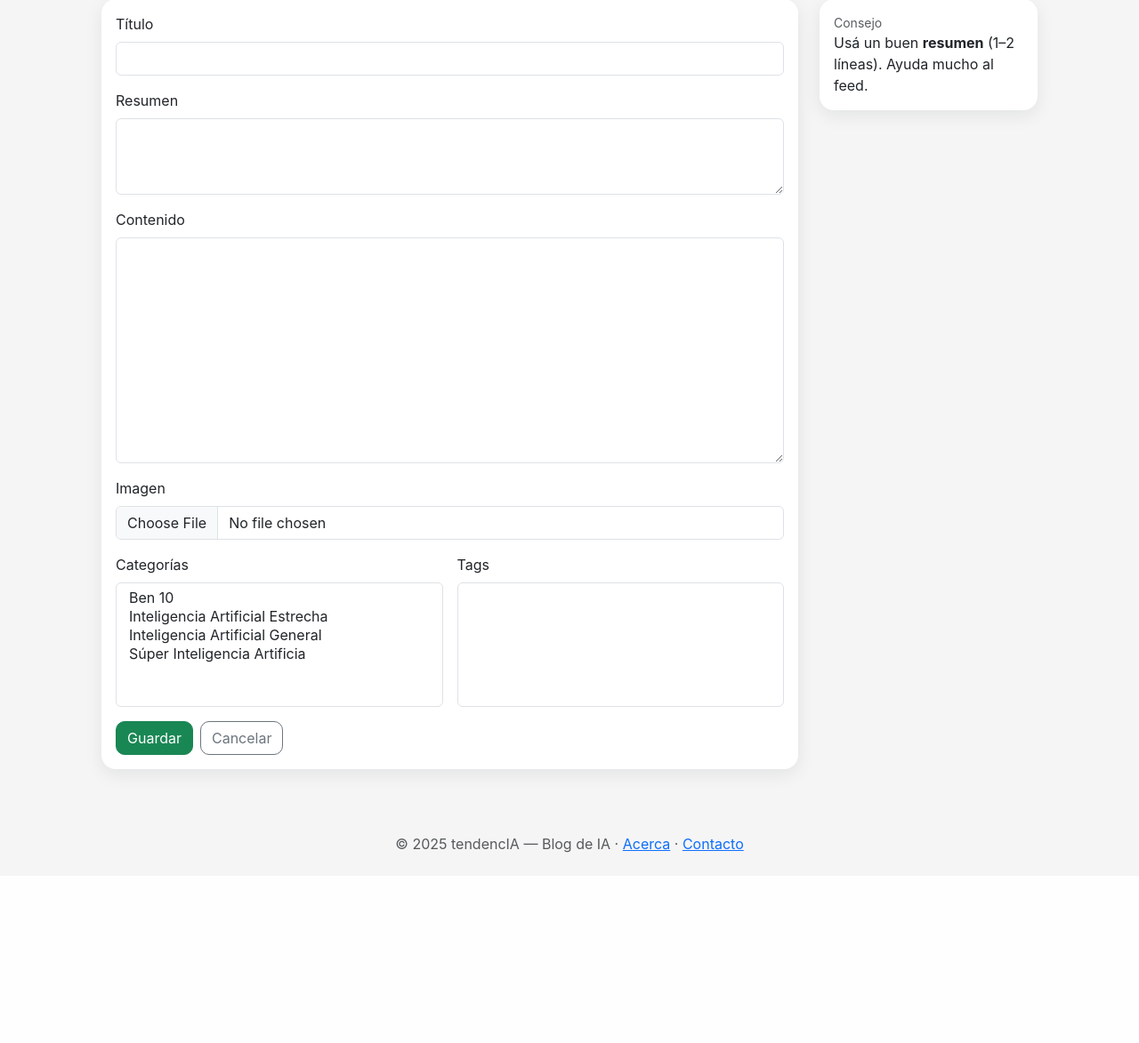
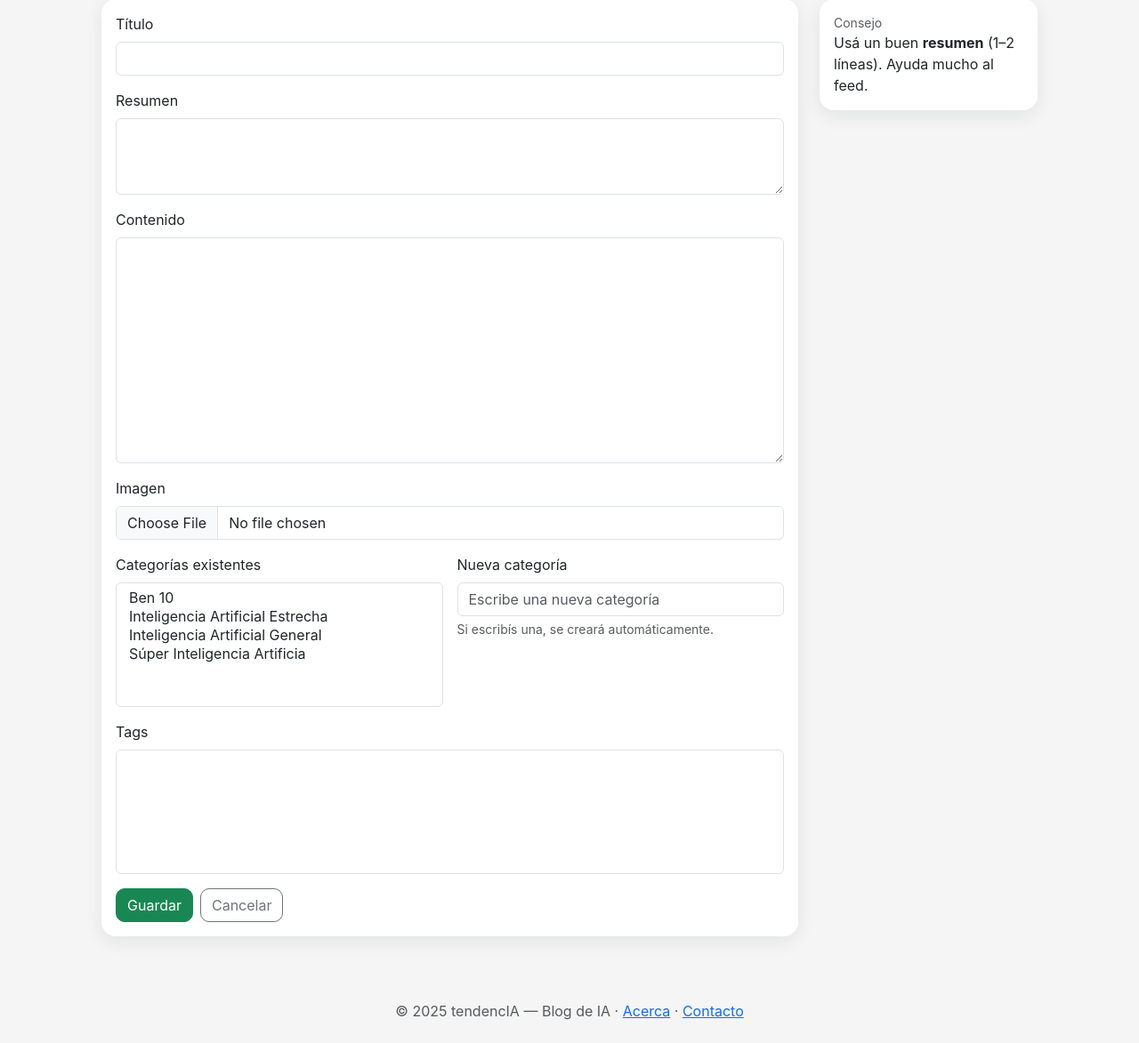
Before and after one commit to RaulCollazo/Trabajo-Pr-ctico-Informatorio, a Django app: template apps/posts/templates/posts/post_form.html in a window 1280 px wide. Shown: the part 150-1323 px from the top of the page at 89% size. Before the commit the page ends 1109 px from the top, so only its background shows below. Run offline with Django 5.2, Linux system fonts and the light colour scheme; the template is opened without the code that fills it: values that come from a table or form of the project are taken from there, others are empty; data comes from the database, SQL or seed files in the repository; both versions use the stored data as it was after the commit.

Commit message:
Funcion nuevas categorías

```diff
--- a/apps/posts/forms.py
+++ b/apps/posts/forms.py
@@ -8,6 +8,15 @@ class PostForm(forms.ModelForm):
         required=False,
         label="Categorías"
     )
+    nueva_categoria = forms.CharField(
+        required=False,
+        label="Nueva categoría",
+        widget=forms.TextInput(attrs={
+            "class": "form-control",
+            "placeholder": "Escribe una nueva categoría"
+        })
+    )
+
     tags = forms.ModelMultipleChoiceField(
         queryset=Tag.objects.none(),
         widget=forms.SelectMultiple(attrs={"class": "form-select", "size": 6}),
@@ -17,7 +26,7 @@ class PostForm(forms.ModelForm):
 
     class Meta:
         model = Post
-        fields = ["titulo", "resumen", "contenido", "categorias", "tags", "imagen"]  # <-- incluir imagen
+        fields = ["titulo", "resumen", "contenido", "categorias", "nueva_categoria", "tags", "imagen"]
         widgets = {
             "titulo": forms.TextInput(attrs={"class": "form-control"}),
             "resumen": forms.Textarea(attrs={"class": "form-control", "rows": 3}),
@@ -29,3 +38,20 @@ class PostForm(forms.ModelForm):
         super().__init__(*args, **kwargs)
         self.fields["categorias"].queryset = Categoria.objects.all().order_by("nombre")
         self.fields["tags"].queryset = Tag.objects.all().order_by("nombre")
+
+    def save(self, commit=True):
+        post = super().save(commit=False)
+        if commit:
+            post.save()
+
+        # Guardar categorías seleccionadas
+        if self.cleaned_data.get("categorias"):
+            post.categorias.set(self.cleaned_data["categorias"])
+
+        # Crear nueva categoría si el usuario la ingresó
+        nueva_cat = self.cleaned_data.get("nueva_categoria")
+        if nueva_cat:
+            categoria, creada = Categoria.objects.get_or_create(nombre=nueva_cat.strip())
+            post.categorias.add(categoria)
+
+        return post
--- a/apps/posts/templates/posts/post_form.html
+++ b/apps/posts/templates/posts/post_form.html
@@ -33,13 +33,19 @@
 
             <div class="row g-3">
               <div class="col-md-6">
-                <label class="form-label">Categorías</label>
+                <label class="form-label">Categorías existentes</label>
                 {{ form.categorias }}
               </div>
               <div class="col-md-6">
-                <label class="form-label">Tags</label>
-                {{ form.tags }}
+                <label class="form-label">Nueva categoría</label>
+                {{ form.nueva_categoria }}
+                <div class="form-text">Si escribís una, se creará automáticamente.</div>
               </div>
+            </div>
+
+            <div class="mt-3">
+              <label class="form-label">Tags</label>
+              {{ form.tags }}
             </div>
 
             <div class="mt-3 d-flex gap-2">
--- a/apps/posts/views.py
+++ b/apps/posts/views.py
@@ -16,6 +16,9 @@ ORDENES = {
     "titulo_asc": "titulo",
     "titulo_desc": "-titulo",
 }
+
+
+
 
 def _rol(u):
     return getattr(u, "rol", "visitante")
```
Also changed, not shown: db_local.db, tendencIA/media/post_images/GGTfnYFXgAAoR-g.png (added).
